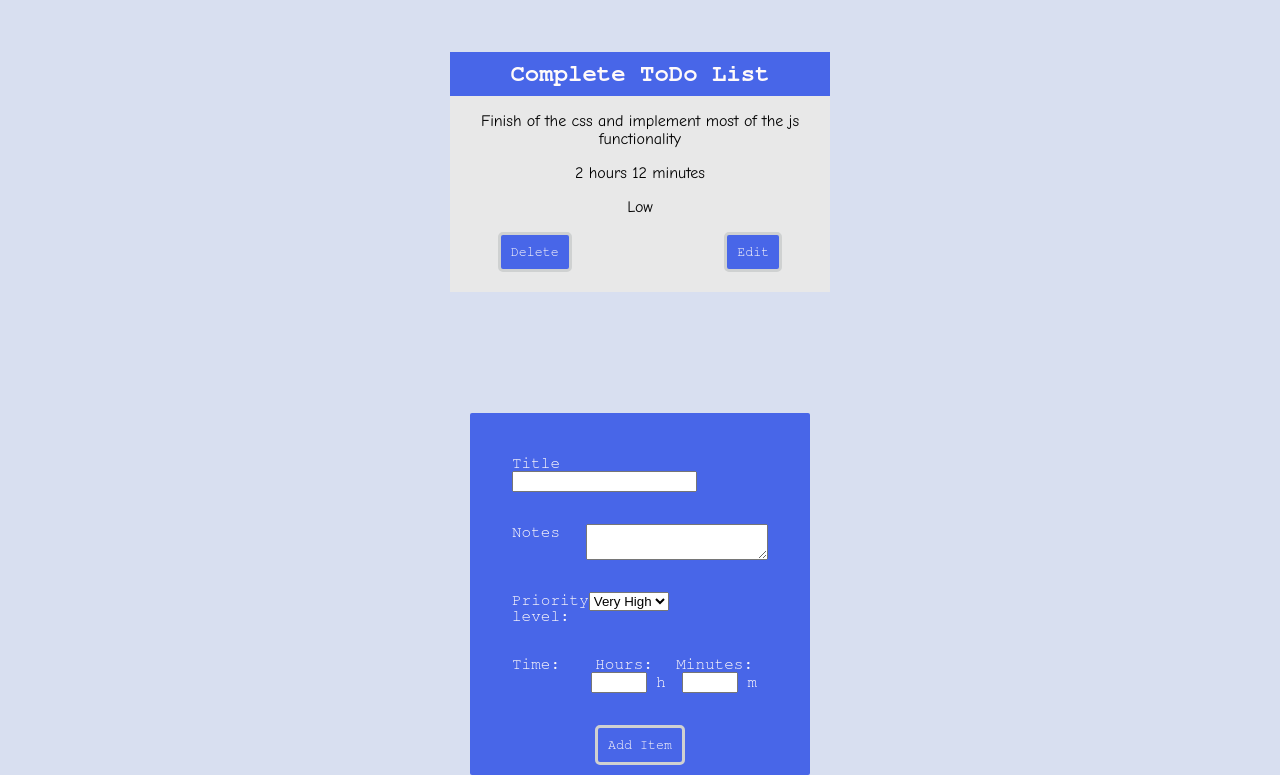
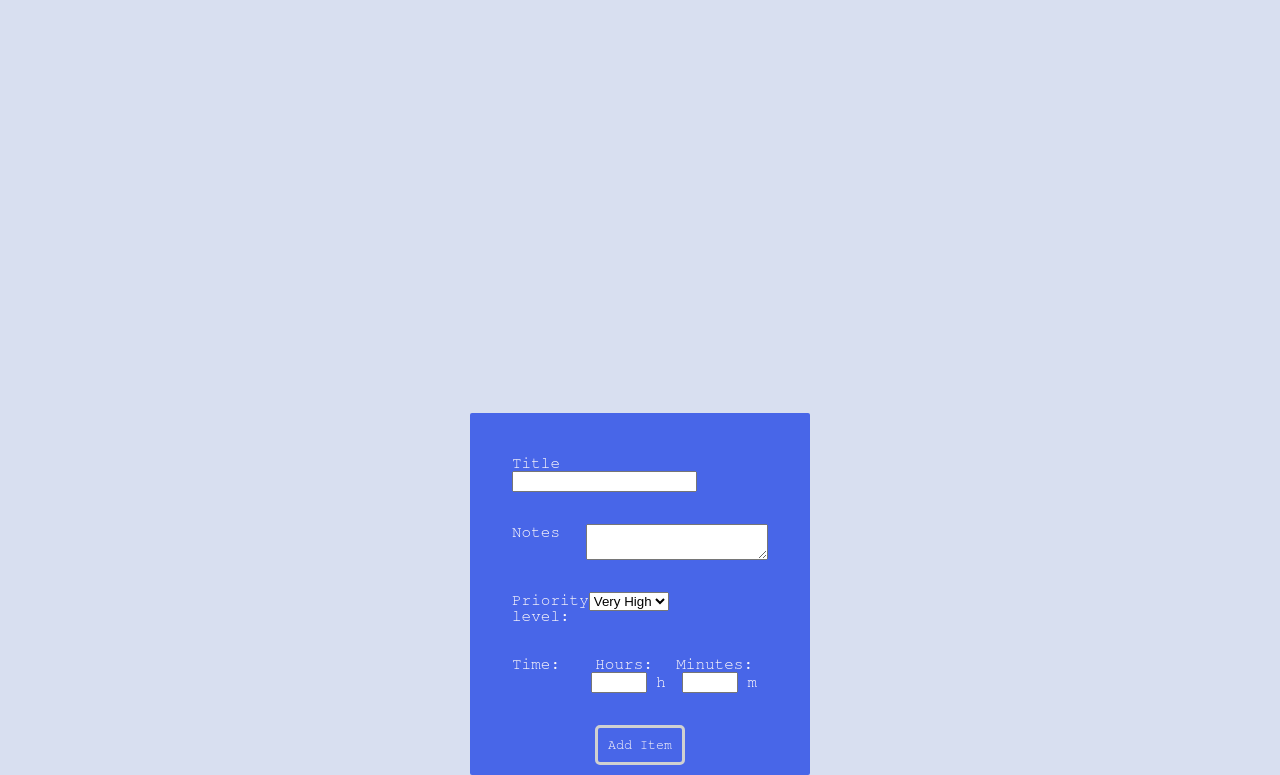
Before and after one commit to asazycat/javascriptApps, a website built with Vite: page src/apps/todo-list/index.html in a window 1280 px wide. Shown: the part 58-833 px from the top of the page. Built offline with nearby package versions, Linux system fonts and the light colour scheme.

Commit message:
Removed placeholdee item

```diff
--- a/src/apps/todo-list/index.html
+++ b/src/apps/todo-list/index.html
@@ -14,7 +14,7 @@
     <div id="list">
         <h1 class="listOfThings">List of Things</h1>
         <ul id="todo-list">
-          <li><h1>Complete ToDo List</h1><p>Finish of the css and implement most of the js functionality</p><p>2 hours 12 minutes</p><p>Low</p><button class="deleteButton">Delete</button><button class="editButton">Edit</button></li>
+
         </ul>
     </div>
     <div>
```
